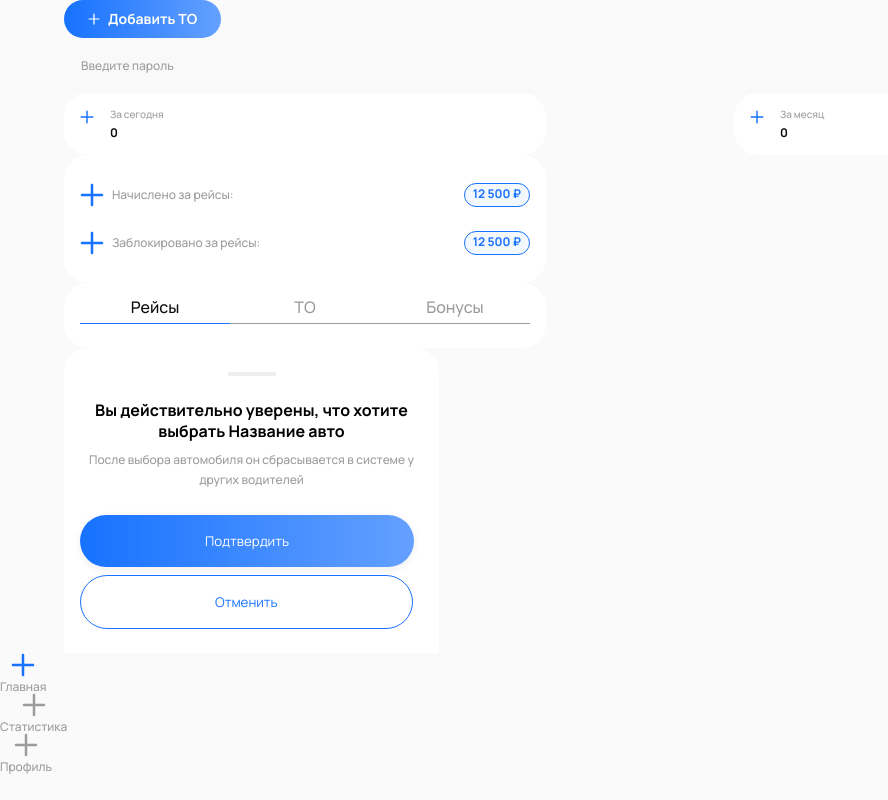
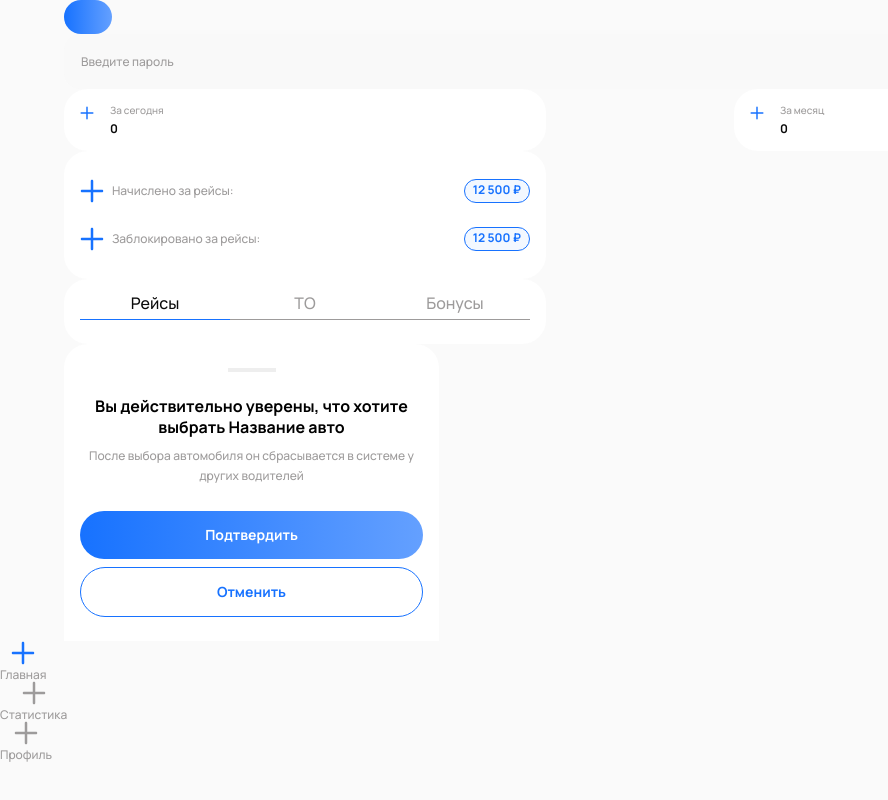
Before and after one commit to alishangit/ecology-trans, a Next.js app: page / in a window 1280 px wide. Shown: the whole page, without its empty margins (0-888 px from the left). Built offline with nearby package versions, Linux system fonts and the light colour scheme.

Commit message:
main btn types

```diff
--- a/src/app/components/buttons/MainBtn.module.css
+++ b/src/app/components/buttons/MainBtn.module.css
@@ -1,22 +1,31 @@
 .mainBtn {
-  padding: 12px 24px;
+  all: unset;
+  display: inline-flex;
+  flex-grow: 1;
+  justify-content: center;
+  align-items: center;
+  gap: 8px;
+
   border-radius: 200px;
   border: none;
+  box-sizing: border-box;
   font-size: var(--font-size-14);
   font-weight: var(--font-weight-bold);
   line-height: var(--font-height-14);
-
-  background: linear-gradient(to right, #1772ff, #64a0ff);
-  color: var(--color-white);
-
-  display: flex;
-  align-items: center;
-  gap: 8px;
-
-  cursor: pointer;
 }
 
 .mainBtn:disabled {
   background: var(--block-element-color);
   color: var(--secondary-text-color);
 }
+
+.button-default {
+  background: linear-gradient(to right, #1772ff, #64a0ff);
+  color: var(--color-white);
+}
+
+.button-secondary {
+  background-color: var(--color-white);
+  border: 1px solid var(--cta-color);
+  color: var(--cta-color);
+}
--- a/src/app/components/buttons/MainBtn.tsx
+++ b/src/app/components/buttons/MainBtn.tsx
@@ -3,15 +3,35 @@ import classes from "./MainBtn.module.css";
 import Icon from "../../../../icons/Icon";
 import { IconListEnum } from "../../../../icons/icons-list.enum";
 
+type ButtonState = "default" | "secondary";
+
 interface IMainBtn {
+  title?: string;
+  button?: ButtonState;
   disabled?: boolean;
+  name?: IconListEnum;
 }
 
-const MainBtn = ({ disabled = false }: IMainBtn) => {
+const MainBtn = ({
+  title,
+  button = "default",
+  disabled = false,
+  name,
+}: IMainBtn) => {
+  const paddingStyle = name
+    ? { padding: "12px 24px" }
+    : { padding: "17px 24px" };
+
   return (
-    <button className={classes.mainBtn} disabled={disabled}>
-      <Icon width={12} height={12} color="#fff" name={IconListEnum.plusIcon} />
-      Добавить ТО
+    <button
+      className={`${classes.mainBtn} ${classes[`button-${button}`]}`}
+      disabled={disabled}
+      style={paddingStyle}
+    >
+      {name && (
+        <Icon name={name} width={12} height={12} color="var(--color-white)" />
+      )}
+      {title}
     </button>
   );
 };
--- a/src/app/components/modal/Modal.module.css
+++ b/src/app/components/modal/Modal.module.css
@@ -1,20 +1,18 @@
 .modal {
   padding: 24px 16px;
-    background-color: #FFFFFF;
+  background-color: #ffffff;
   width: 100%;
   max-width: 375px;
   box-sizing: border-box;
   margin: 20 auto;
   border-top-left-radius: 24px;
   border-top-right-radius: 24px;
-
-
 }
 
 .line {
   height: 4px;
   width: 48px;
-    background-color: #EEEEEE;
+  background-color: #eeeeee;
   margin: 0 auto 24px;
 }
 
@@ -34,22 +32,11 @@
 .subTitle {
   font-size: 12px;
   font-weight: 500;
-    color: #9D9B9B;
+  color: #9d9b9b;
 }
 
-.modalButtonsConfirmed {
-    padding: 17px 125px;
-    color: #FFFFFF;
-    background: linear-gradient(to right, #1772FF, #64A0FF);
-    border-radius: 200px;
-    margin-bottom: 8px;
-    box-shadow: 0 2px 8px #17171714;
+.buttonSection {
+  display: flex;
+  flex-direction: column;
+  gap: 8px;
 }
-
-.modalButtonsCancel {
-    padding: 17px 134px;
-    color: #1772FF;
-    border: 1px solid #1772FF;
-    border-radius: 200px;
-
-}
--- a/src/app/components/modal/Modal.tsx
+++ b/src/app/components/modal/Modal.tsx
@@ -1,5 +1,6 @@
 import React from "react";
 import classes from "./Modal.module.css";
+import MainBtn from "../buttons/MainBtn";
 
 const Modal = () => {
   return (
@@ -13,9 +14,9 @@ const Modal = () => {
           После выбора автомобиля он сбрасывается в системе у других водителей
         </p>
       </div>
-      <div>
-        <button className={classes.modalButtonsConfirmed}>Подтвердить</button>
-        <button className={classes.modalButtonsCancel}>Отменить</button>
+      <div className={classes.buttonSection}>
+        <MainBtn title="Подтвердить" />
+        <MainBtn title="Отменить" button="secondary" />
       </div>
     </div>
   );
```
Lines whose indentation alone changed are shown as unchanged.
